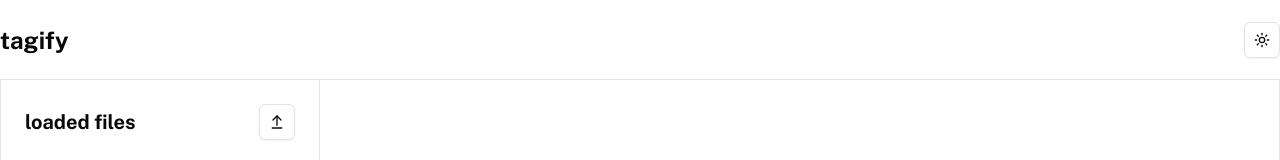
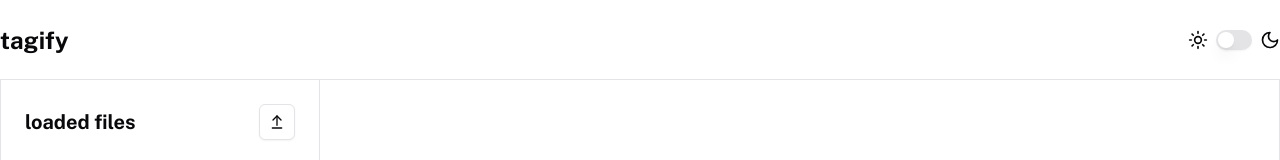
Before and after one commit to bewle/tagify, a Next.js app: page / in a window 1280 px wide. Shown: the top 160 px of the page. Built offline with nearby package versions, Linux system fonts and the light colour scheme; what tailwindcss-motion would draw is missing.

Commit message:
build(deps): update package.json, RemoveButton.tsx, ThemeToggle.tsx and yarn.lock

```diff
--- a/package.json
+++ b/package.json
@@ -19,6 +19,7 @@
     "@radix-ui/react-dialog": "^1.1.2",
     "@radix-ui/react-scroll-area": "^1.2.0",
     "@radix-ui/react-slot": "^1.1.0",
+    "@radix-ui/react-switch": "^1.1.1",
     "@t3-oss/env-nextjs": "^0.10.1",
     "class-variance-authority": "^0.7.0",
     "clsx": "^2.1.1",
--- a/src/components/RemoveButton.tsx
+++ b/src/components/RemoveButton.tsx
@@ -14,8 +14,13 @@
 } from "./ui/dialog";
 
 export default function RemoveButton() {
-    const { files, setFiles, selectedFiles, setSelectedFiles } =
-        useFilesStore();
+    const {
+        files,
+        setFiles,
+        selectedFiles,
+        setSelectedFiles,
+        setSelectedFile,
+    } = useFilesStore();
 
     if (files.length >= 1 && selectedFiles.length === 0)
         return (
@@ -40,6 +45,7 @@
                             <Button
                                 onClick={() => {
                                     setFiles([]);
+                                    setSelectedFile("");
                                     setSelectedFiles([]);
                                 }}
                                 variant="destructive"
--- a/src/components/ThemeToggle.tsx
+++ b/src/components/ThemeToggle.tsx
@@ -4,6 +4,7 @@
 import { useTheme } from "next-themes";
 import { cn } from "@/lib/utils";
 import { type ClassValue } from "clsx";
+import { Switch } from "./ui/switch";
 export default function ThemeToggle({
     className,
     variant,
@@ -20,17 +21,28 @@
     const { theme, setTheme } = useTheme();
 
     return (
-        <Button
-            variant={variant}
-            className={cn(className)}
-            size="icon"
-            onClick={() => setTheme(theme === "dark" ? "light" : "dark")}
-        >
-            {theme === "dark" ? (
-                <Moon className="transition-transform motion-preset-shrink" />
-            ) : (
-                <Sun className="transition-transform motion-preset-shrink" />
-            )}
-        </Button>
+        <div className="flex items-center gap-2">
+            <Sun size={20} />
+            <Switch
+                checked={theme === "dark"}
+                onCheckedChange={() =>
+                    setTheme(theme === "dark" ? "light" : "dark")
+                }
+            />
+            <Moon size={20} />
+        </div>
+
+        // <Button
+        //     variant={variant}
+        //     className={cn(className)}
+        //     size="icon"
+        //     onClick={() => setTheme(theme === "dark" ? "light" : "dark")}
+        // >
+        //     {theme === "dark" ? (
+        //         <Moon className="transition-transform motion-preset-shrink" />
+        //     ) : (
+        //         <Sun className="transition-transform motion-preset-shrink" />
+        //     )}
+        // </Button>
     );
 }
--- /dev/null
+++ b/src/components/ui/switch.tsx
@@ -0,0 +1,29 @@
+"use client"
+
+import * as React from "react"
+import * as SwitchPrimitives from "@radix-ui/react-switch"
+
+import { cn } from "@/lib/utils"
+
+const Switch = React.forwardRef<
+  React.ElementRef<typeof SwitchPrimitives.Root>,
+  React.ComponentPropsWithoutRef<typeof SwitchPrimitives.Root>
+>(({ className, ...props }, ref) => (
+  <SwitchPrimitives.Root
+    className={cn(
+      "peer inline-flex h-5 w-9 shrink-0 cursor-pointer items-center rounded-full border-2 border-transparent shadow-sm transition-colors focus-visible:outline-none focus-visible:ring-2 focus-visible:ring-ring focus-visible:ring-offset-2 focus-visible:ring-offset-background disabled:cursor-not-allowed disabled:opacity-50 data-[state=checked]:bg-primary data-[state=unchecked]:bg-input",
+      className
+    )}
+    {...props}
+    ref={ref}
+  >
+    <SwitchPrimitives.Thumb
+      className={cn(
+        "pointer-events-none block h-4 w-4 rounded-full bg-background shadow-lg ring-0 transition-transform data-[state=checked]:translate-x-4 data-[state=unchecked]:translate-x-0"
+      )}
+    />
+  </SwitchPrimitives.Root>
+))
+Switch.displayName = SwitchPrimitives.Root.displayName
+
+export { Switch }
```
Also changed, not shown: 1 other file (tests, documents, lock files or other folders).
